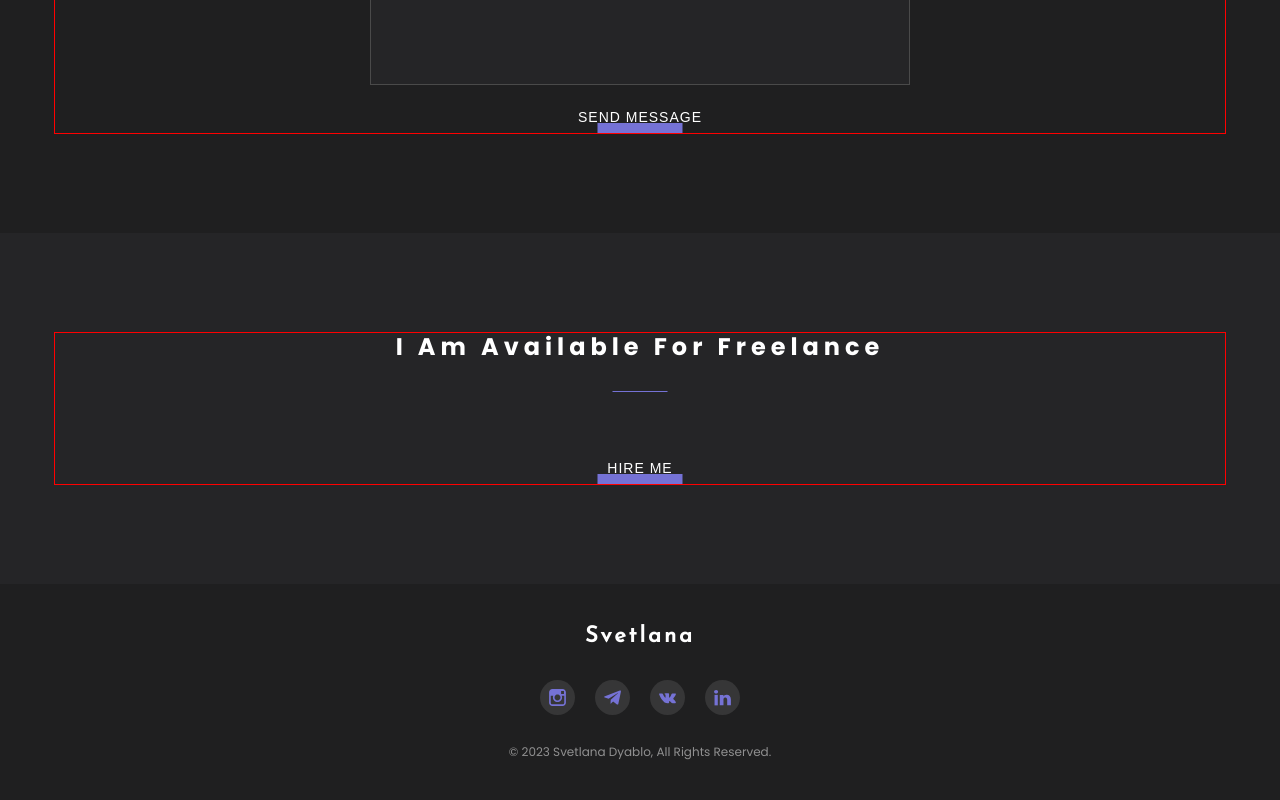
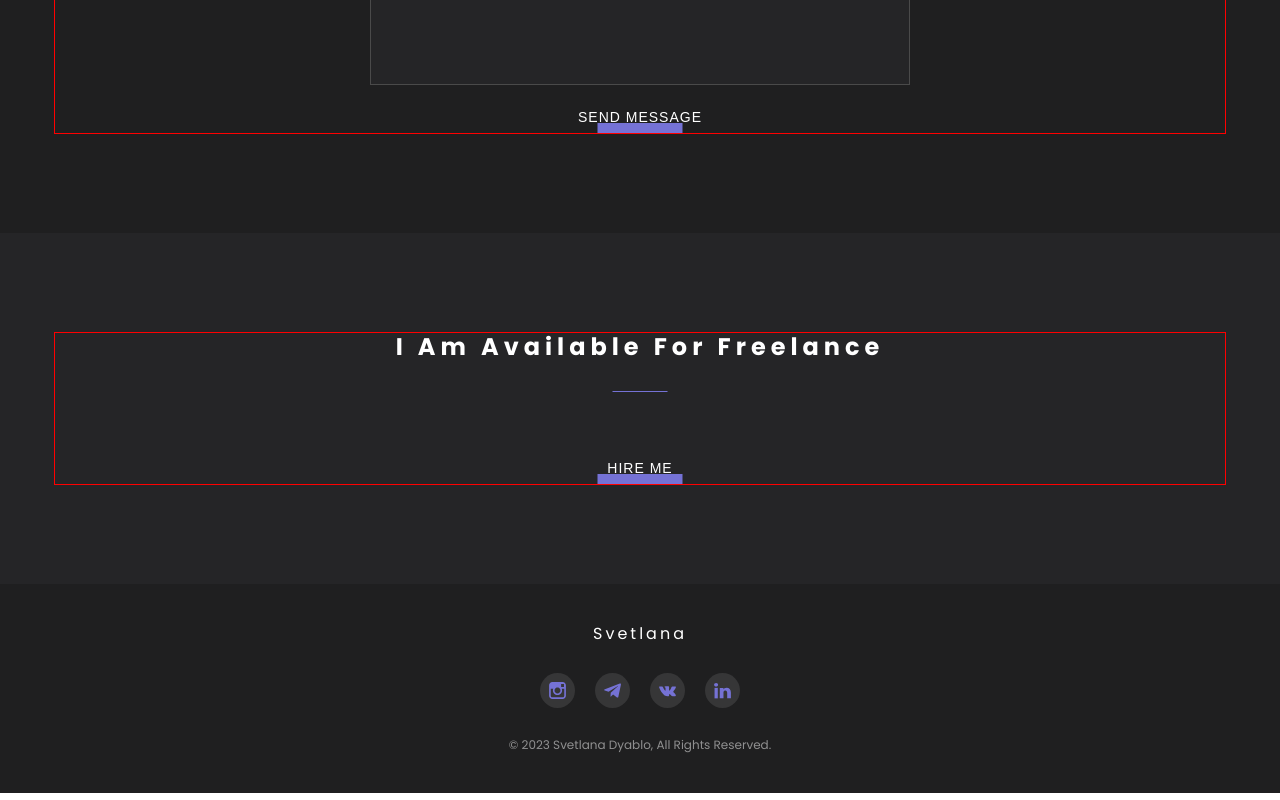
Before and after one commit to eva-nie/Portfolio-CV, a React app: page / in a window 1280 px wide. Shown: the part 3666-4466 px from the top of the page. Built offline with nearby package versions, Linux system fonts and the light colour scheme.

Commit message:
add Footer-3

```diff
--- a/src/layout/footer/Footer.tsx
+++ b/src/layout/footer/Footer.tsx
@@ -3,6 +3,7 @@ import styled from "styled-components"
 import { Icon } from "components/icon/Icon"
 import { FlexWrapper } from "components/FlexWrapper"
 import { theme } from "styles/Theme"
+import { font } from "styles/Common"
 
 export const Footer = () => {
   return (
@@ -43,12 +44,9 @@ const StyledFooter = styled.footer`
 `
 
 const Name = styled.span`
-  font-family:
-    Josefin Sans,
-    sans-serif;
-  font-size: 22px;
-  font-weight: 700;
+    ${font({ family: "Josefin Sans, sans-serif", weight: 700, Fmax: 22, Fmin: 16 })}
   letter-spacing: 3px;
+  }
 `
 
 const SocialList = styled.ul`
--- a/src/layout/sections/works/work/Work.tsx
+++ b/src/layout/sections/works/work/Work.tsx
@@ -95,7 +95,6 @@ const ImageWrapper = styled.div`
 const Image = styled.img`
   width: 100%;
   height: 260px;
-  width: 540px;
   object-fit: cover;
 
   @media ${theme.media.mobile} {
--- a/src/styles/Global.styled.ts
+++ b/src/styles/Global.styled.ts
@@ -20,6 +20,8 @@ export const GlobalStyle = createGlobalStyle`
         -moz-osx-font-smoothing: grayscale;
         color: ${theme.colors.font};
         line-height: 1.2;
+        //чтобы не было скролла на минимальных ширинах
+        min-width: 360px;
     }
 
     a {
```
